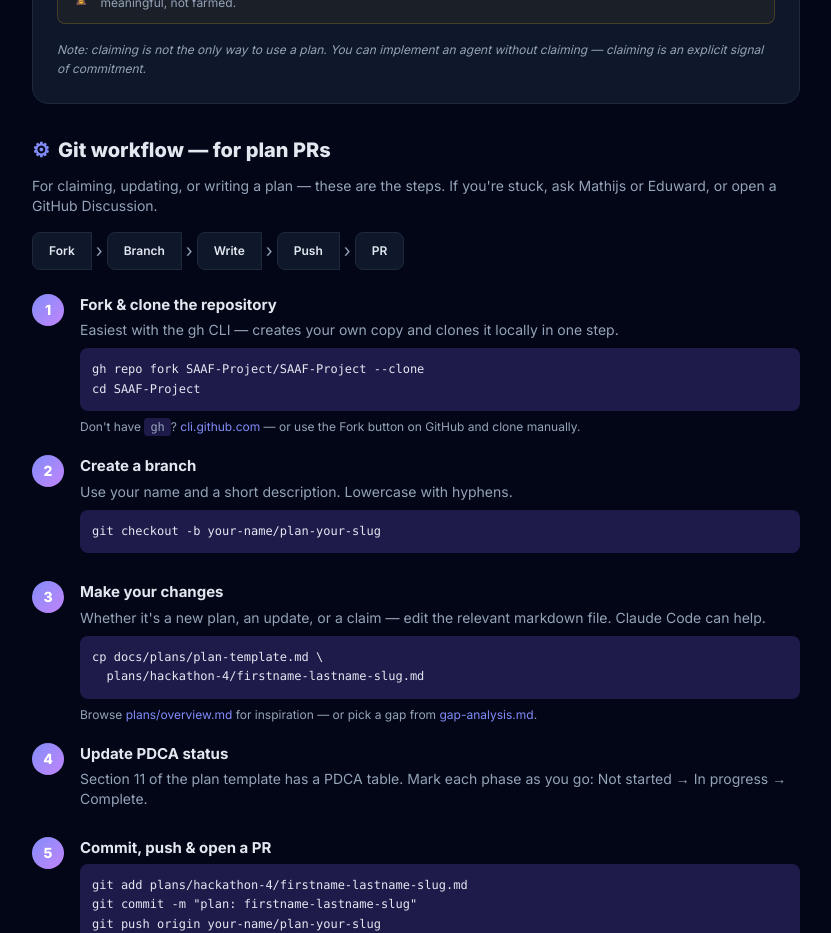
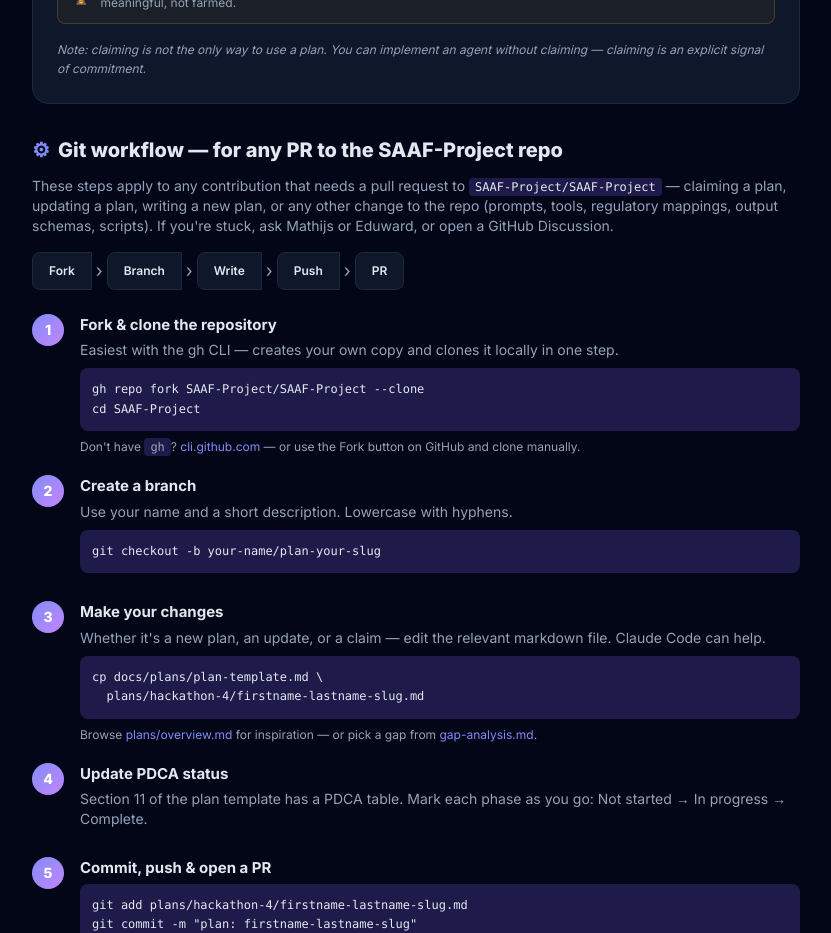
Before and after one commit to SAAF-Project/saaf-portal, a Next.js app: page /onboarding in a window 1280 px wide. Shown: the part 2460-3393 px from the top of the page, without its empty margins (224-1055 px from the left). Built offline with nearby package versions, Linux system fonts and the light colour scheme; no server answers.

Commit message:
fix: Git workflow heading covers any SAAF-Project PR (not just plans)

```diff
--- a/src/app/(authenticated)/onboarding/page.tsx
+++ b/src/app/(authenticated)/onboarding/page.tsx
@@ -237,10 +237,13 @@
       {/* Git workflow */}
       <h2 id="new-plan" className="text-xl font-extrabold mb-3 flex items-center gap-2">
         <span className="text-accent">⚙</span>
-        Git workflow — for plan PRs
+        Git workflow — for any PR to the SAAF-Project repo
       </h2>
       <p className="text-muted text-sm mb-4">
-        For claiming, updating, or writing a plan — these are the steps. If you&apos;re stuck, ask
+        These steps apply to any contribution that needs a pull request to{" "}
+        <code className="px-1.5 py-0.5 bg-surface2 rounded text-xs text-text">SAAF-Project/SAAF-Project</code>{" "}
+        — claiming a plan, updating a plan, writing a new plan, or any other change to the repo
+        (prompts, tools, regulatory mappings, output schemas, scripts). If you&apos;re stuck, ask
         Mathijs or Eduward, or open a GitHub Discussion.
       </p>
 
```
